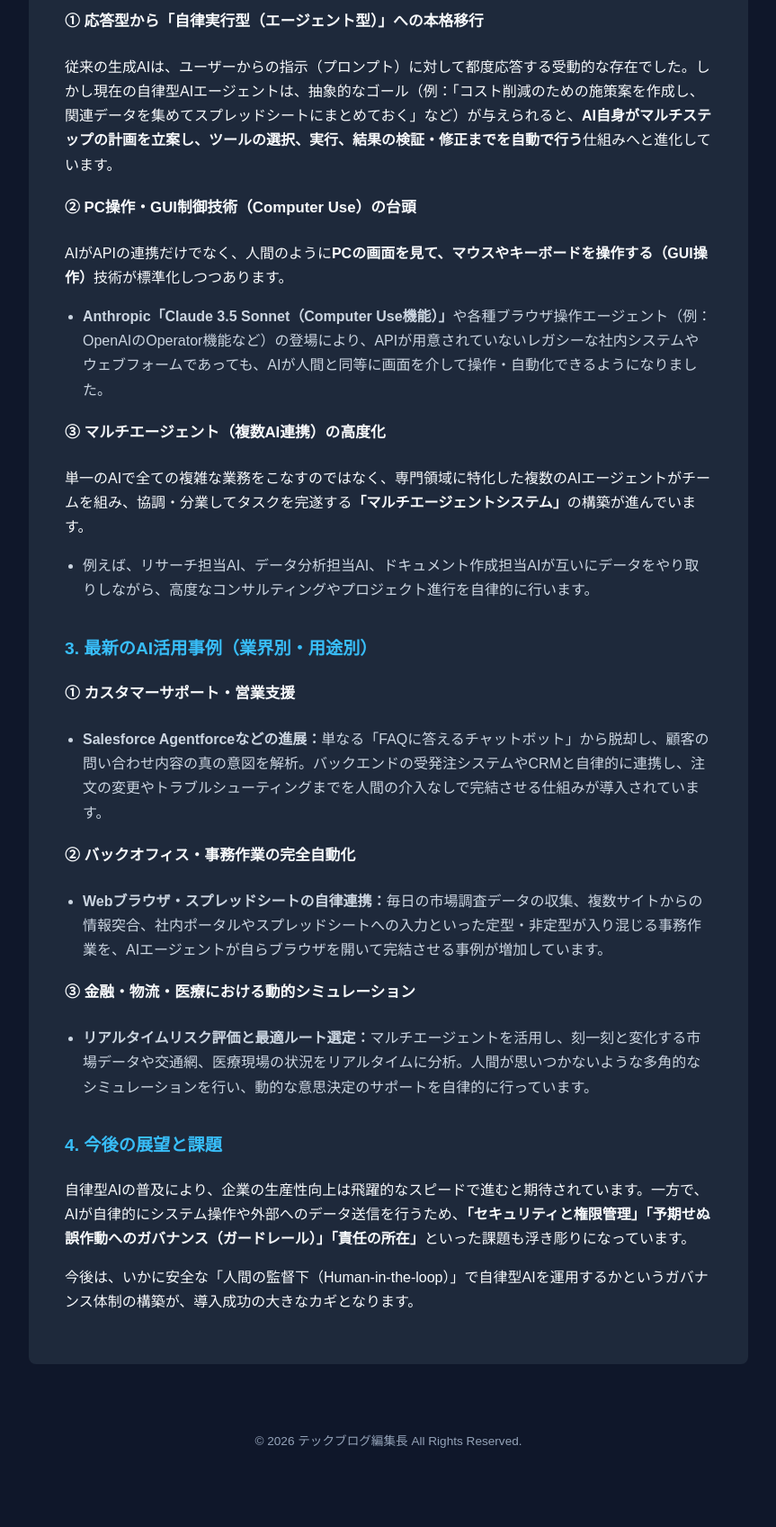
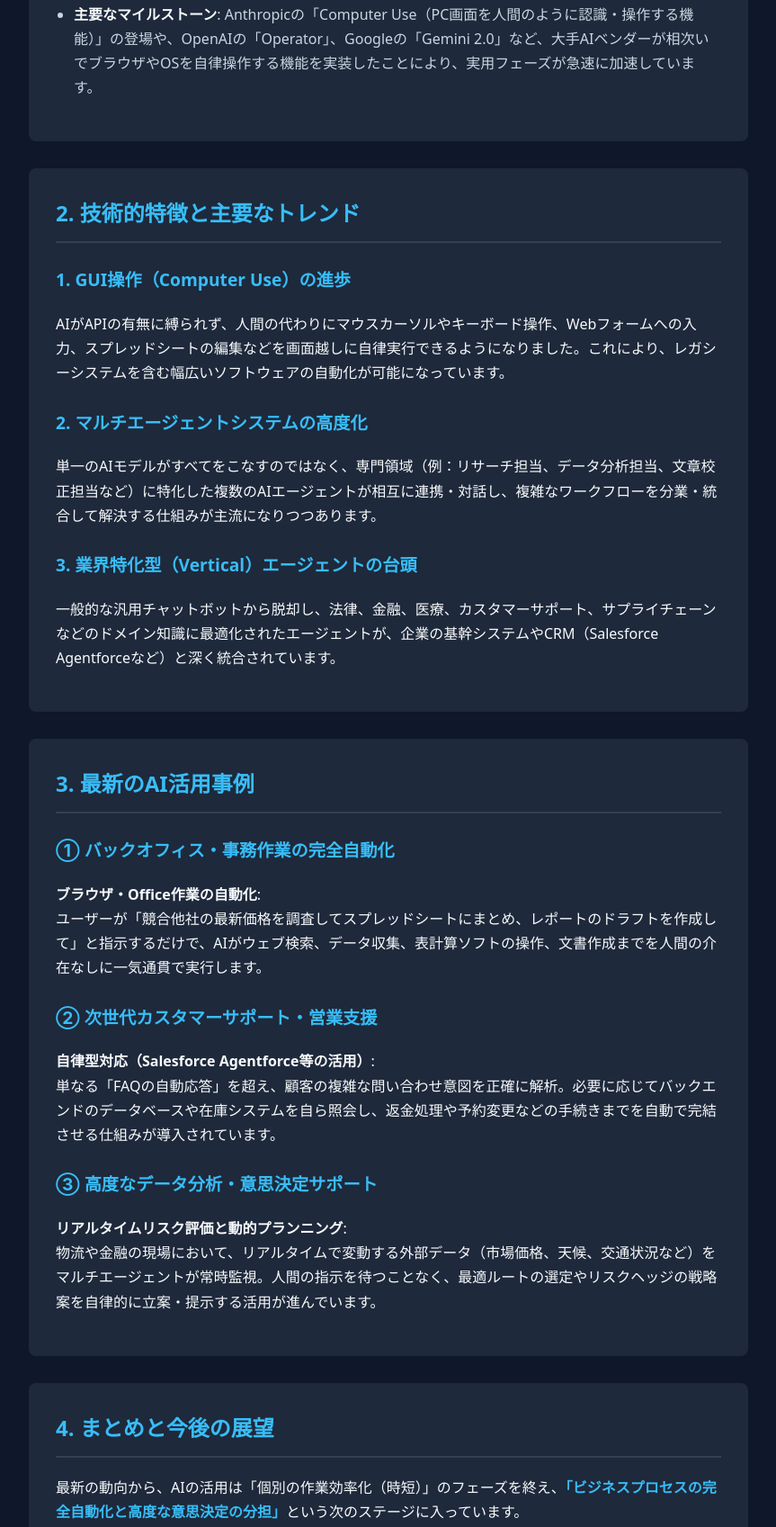
Before and after one commit to yoshi489100-ui/ai-news-blog, a plain HTML site: page index.html in a window 1280 px wide. Shown: the part 726-2423 px from the top of the page at 90% size, without its empty margins (208-1071 px from the left). Drawn offline with Linux system fonts and the light colour scheme.

Commit message:
Auto-updated by AI Agent [skip ci]

```diff
--- a/index.html
+++ b/index.html
@@ -4,85 +4,76 @@
 <head>
     <meta charset="UTF-8">
     <meta name="viewport" content="width=device-width, initial-scale=1.0">
-    <title>【2026年】AI技術動向リポート：自律実行型AIエージェントの全貌</title>
+    <title>2026年 AI技術動向自動リサーチマガジン</title>
 </head>
-<body style="background-color: #0f172a; color: #f8fafc; font-family: sans-serif; margin: 0; padding: 40px 20px; line-height: 1.7;">
+<body style="margin: 0; padding: 0; background-color: #0f172a; color: #f8fafc; font-family: system-ui, -apple-system, BlinkMacSystemFont, 'Segoe UI', Roboto, Oxygen, Ubuntu, Cantarell, 'Open Sans', 'Helvetica Neue', sans-serif; line-height: 1.7;">
 
-    <div style="max-width: 800px; margin: 0 auto;">
+    <!-- 全体コンテナ -->
+    <div style="max-width: 800px; margin: 0 auto; padding: 40px 20px;">
 
-        <!-- ヘッダーセクション -->
-        <header style="background-color: #1e293b; padding: 30px; border-radius: 8px; margin-bottom: 40px; text-align: center; border-left: 5px solid #38bdf8;">
-            <p style="color: #38bdf8; font-size: 0.9rem; font-weight: bold; margin: 0 0 10px 0; letter-spacing: 1px;">2026年11月19日 更新</p>
-            <h1 style="color: #f8fafc; font-size: 1.8rem; margin: 0 0 15px 0;">2026年 AI技術動向自動リサーチマガジン</h1>
-            <p style="color: #94a3b8; font-size: 0.95rem; margin: 0;">テックブログ編集長が読み解く、最新AIトレンドと実用化の最前線</p>
+        <!-- ヘッダー -->
+        <header style="text-align: center; margin-bottom: 50px; padding: 40px 20px; background-color: #1e293b; border-radius: 8px; border-bottom: 4px solid #38bdf8;">
+            <p style="color: #38bdf8; font-size: 0.9rem; font-weight: bold; letter-spacing: 2px; margin-bottom: 10px; text-transform: uppercase;">Tech Blog Editorial Department</p>
+            <h1 style="font-size: 2.2rem; margin: 0 0 15px 0; color: #f8fafc;">2026年 AI技術動向自動リサーチマガジン</h1>
+            <p style="color: #94a3b8; font-size: 0.95rem; margin: 0;">公開日：2026年11月20日</p>
         </header>
 
-        <!-- メインコンテンツ -->
+        <!-- 記事本文 -->
         <main>
-            <article style="background-color: #1e293b; padding: 40px; border-radius: 8px; margin-bottom: 30px;">
+            <!-- セクション1 -->
+            <section style="background-color: #1e293b; padding: 30px; border-radius: 8px; margin-bottom: 30px;">
+                <h2 style="color: #38bdf8; font-size: 1.5rem; border-bottom: 2px solid #334155; padding-bottom: 10px; margin-top: 0;">1. 全体動向：生成AIから「自律実行型AIエージェント」へのパラダイムシフト</h2>
+                <p>これまでの生成AI（ChatGPT等のチャットボットや画像生成AI）は、「ユーザーの細かな指示に対し、テキストや画像をその都度応答する（受動的なサポート）」ことが中心でした。</p>
+                <p>しかし、最新の技術トレンドは<strong style="color: #38bdf8;">「自律実行型AIエージェント（Autonomous AI Agents）」</strong>へ完全に軸足を移しています。</p>
 
-                <h2 style="color: #38bdf8; font-size: 1.5rem; border-bottom: 2px solid #38bdf8; padding-bottom: 8px; margin-top: 0;">【調査レポート】完全自動化・自律型AI技術の最新動向と活用事例</h2>
-
-                <!-- セクション1 -->
-                <section style="margin-top: 35px;">
-                    <h3 style="color: #38bdf8; font-size: 1.2rem;">1. エグゼクティブサマリー（総括）</h3>
-                    <p>AI技術は、テキストや画像の生成に特化していた「応答型（プロンプト依存型）」から、明確なゴールに向けて自ら思考・計画・実行を行う<strong>「自律実行型AIエージェント（Agentic AI）」</strong>への移行を急速に果たしています。</p>
-                    <p>近年の大規模言語モデル（LLM）の高度化に加え、AIが直接PCの画面操作やWebブラウザを制御する技術（Computer Useなど）が実用化されたことで、単なる業務の「部分的な効率化」から、複雑な業務プロセスの「完全自動化」へとフェーズが大きくシフトしています。</p>
+                <ul style="padding-left: 20px; color: #cbd5e1;">
+                    <li style="margin-bottom: 12px;"><strong style="color: #f8fafc;">自律性の獲得</strong>: 人間が抽象的なゴールや目標を設定するだけで、AI自身が計画（プランニング）を立て、タスクを分解し、外部ツール（Webブラウザ、API、社内システム）を自ら操作して実行し、さらに結果を検証・修正してゴールまで到達する能力を獲得しました。</li>
+                    <li style="margin-bottom: 12px;"><strong style="color: #f8fafc;">主要なマイルストーン</strong>: Anthropicの「Computer Use（PC画面を人間のように認識・操作する機能）」の登場や、OpenAIの「Operator」、Googleの「Gemini 2.0」など、大手AIベンダーが相次いでブラウザやOSを自律操作する機能を実装したことにより、実用フェーズが急速に加速しています。</li>
+                </ul>
             </section>
 
             <!-- セクション2 -->
-                <section style="margin-top: 35px;">
-                    <h3 style="color: #38bdf8; font-size: 1.2rem;">2. 完全自動化・自律型AIの最新技術動向</h3>
+            <section style="background-color: #1e293b; padding: 30px; border-radius: 8px; margin-bottom: 30px;">
+                <h2 style="color: #38bdf8; font-size: 1.5rem; border-bottom: 2px solid #334155; padding-bottom: 10px; margin-top: 0;">2. 技術的特徴と主要なトレンド</h2>
 
-                    <h4 style="color: #f8fafc; font-size: 1.05rem; margin-top: 20px;">① 応答型から「自律実行型（エージェント型）」への本格移行</h4>
-                    <p>従来の生成AIは、ユーザーからの指示（プロンプト）に対して都度応答する受動的な存在でした。しかし現在の自律型AIエージェントは、抽象的なゴール（例：「コスト削減のための施策案を作成し、関連データを集めてスプレッドシートにまとめておく」など）が与えられると、<strong>AI自身がマルチステップの計画を立案し、ツールの選択、実行、結果の検証・修正までを自動で行う</strong>仕組みへと進化しています。</p>
+                <h3 style="color: #38bdf8; font-size: 1.2rem; margin-top: 25px;">1. GUI操作（Computer Use）の進歩</h3>
+                <p>AIがAPIの有無に縛られず、人間の代わりにマウスカーソルやキーボード操作、Webフォームへの入力、スプレッドシートの編集などを画面越しに自律実行できるようになりました。これにより、レガシーシステムを含む幅広いソフトウェアの自動化が可能になっています。</p>
 
-                    <h4 style="color: #f8fafc; font-size: 1.05rem; margin-top: 20px;">② PC操作・GUI制御技術（Computer Use）の台頭</h4>
-                    <p>AIがAPIの連携だけでなく、人間のように<strong>PCの画面を見て、マウスやキーボードを操作する（GUI操作）</strong>技術が標準化しつつあります。</p>
-                    <ul style="padding-left: 20px; color: #cbd5e1;">
-                        <li style="margin-bottom: 8px;"><strong>Anthropic「Claude 3.5 Sonnet（Computer Use機能）」</strong>や各種ブラウザ操作エージェント（例：OpenAIのOperator機能など）の登場により、APIが用意されていないレガシーな社内システムやウェブフォームであっても、AIが人間と同等に画面を介して操作・自動化できるようになりました。</li>
-                    </ul>
+                <h3 style="color: #38bdf8; font-size: 1.2rem; margin-top: 25px;">2. マルチエージェントシステムの高度化</h3>
+                <p>単一のAIモデルがすべてをこなすのではなく、専門領域（例：リサーチ担当、データ分析担当、文章校正担当など）に特化した複数のAIエージェントが相互に連携・対話し、複雑なワークフローを分業・統合して解決する仕組みが主流になりつつあります。</p>
 
-                    <h4 style="color: #f8fafc; font-size: 1.05rem; margin-top: 20px;">③ マルチエージェント（複数AI連携）の高度化</h4>
-                    <p>単一のAIで全ての複雑な業務をこなすのではなく、専門領域に特化した複数のAIエージェントがチームを組み、協調・分業してタスクを完遂する<strong>「マルチエージェントシステム」</strong>の構築が進んでいます。</p>
-                    <ul style="padding-left: 20px; color: #cbd5e1;">
-                        <li>例えば、リサーチ担当AI、データ分析担当AI、ドキュメント作成担当AIが互いにデータをやり取りしながら、高度なコンサルティングやプロジェクト進行を自律的に行います。</li>
-                    </ul>
+                <h3 style="color: #38bdf8; font-size: 1.2rem; margin-top: 25px;">3. 業界特化型（Vertical）エージェントの台頭</h3>
+                <p>一般的な汎用チャットボットから脱却し、法律、金融、医療、カスタマーサポート、サプライチェーンなどのドメイン知識に最適化されたエージェントが、企業の基幹システムやCRM（Salesforce Agentforceなど）と深く統合されています。</p>
             </section>
 
             <!-- セクション3 -->
-                <section style="margin-top: 35px;">
-                    <h3 style="color: #38bdf8; font-size: 1.2rem;">3. 最新のAI活用事例（業界別・用途別）</h3>
+            <section style="background-color: #1e293b; padding: 30px; border-radius: 8px; margin-bottom: 30px;">
+                <h2 style="color: #38bdf8; font-size: 1.5rem; border-bottom: 2px solid #334155; padding-bottom: 10px; margin-top: 0;">3. 最新のAI活用事例</h2>
 
-                    <h4 style="color: #f8fafc; font-size: 1.05rem; margin-top: 20px;">① カスタマーサポート・営業支援</h4>
-                    <ul style="padding-left: 20px; color: #cbd5e1;">
-                        <li><strong>Salesforce Agentforceなどの進展：</strong>単なる「FAQに答えるチャットボット」から脱却し、顧客の問い合わせ内容の真の意図を解析。バックエンドの受発注システムやCRMと自律的に連携し、注文の変更やトラブルシューティングまでを人間の介入なしで完結させる仕組みが導入されています。</li>
-                    </ul>
+                <h3 style="color: #38bdf8; font-size: 1.2rem; margin-top: 25px;">① バックオフィス・事務作業の完全自動化</h3>
+                <p><strong style="color: #f8fafc;">ブラウザ・Office作業の自動化</strong>:<br>
+                ユーザーが「競合他社の最新価格を調査してスプレッドシートにまとめ、レポートのドラフトを作成して」と指示するだけで、AIがウェブ検索、データ収集、表計算ソフトの操作、文書作成までを人間の介在なしに一気通貫で実行します。</p>
 
-                    <h4 style="color: #f8fafc; font-size: 1.05rem; margin-top: 20px;">② バックオフィス・事務作業の完全自動化</h4>
-                    <ul style="padding-left: 20px; color: #cbd5e1;">
-                        <li><strong>Webブラウザ・スプレッドシートの自律連携：</strong>毎日の市場調査データの収集、複数サイトからの情報突合、社内ポータルやスプレッドシートへの入力といった定型・非定型が入り混じる事務作業を、AIエージェントが自らブラウザを開いて完結させる事例が増加しています。</li>
-                    </ul>
+                <h3 style="color: #38bdf8; font-size: 1.2rem; margin-top: 25px;">② 次世代カスタマーサポート・営業支援</h3>
+                <p><strong style="color: #f8fafc;">自律型対応（Salesforce Agentforce等の活用）</strong>:<br>
+                単なる「FAQの自動応答」を超え、顧客の複雑な問い合わせ意図を正確に解析。必要に応じてバックエンドのデータベースや在庫システムを自ら照会し、返金処理や予約変更などの手続きまでを自動で完結させる仕組みが導入されています。</p>
 
-                    <h4 style="color: #f8fafc; font-size: 1.05rem; margin-top: 20px;">③ 金融・物流・医療における動的シミュレーション</h4>
-                    <ul style="padding-left: 20px; color: #cbd5e1;">
-                        <li><strong>リアルタイムリスク評価と最適ルート選定：</strong>マルチエージェントを活用し、刻一刻と変化する市場データや交通網、医療現場の状況をリアルタイムに分析。人間が思いつかないような多角的なシミュレーションを行い、動的な意思決定のサポートを自律的に行っています。</li>
-                    </ul>
+                <h3 style="color: #38bdf8; font-size: 1.2rem; margin-top: 25px;">③ 高度なデータ分析・意思決定サポート</h3>
+                <p><strong style="color: #f8fafc;">リアルタイムリスク評価と動的プランニング</strong>:<br>
+                物流や金融の現場において、リアルタイムで変動する外部データ（市場価格、天候、交通状況など）をマルチエージェントが常時監視。人間の指示を待つことなく、最適ルートの選定やリスクヘッジの戦略案を自律的に立案・提示する活用が進んでいます。</p>
             </section>
 
             <!-- セクション4 -->
-                <section style="margin-top: 35px;">
-                    <h3 style="color: #38bdf8; font-size: 1.2rem;">4. 今後の展望と課題</h3>
-                    <p>自律型AIの普及により、企業の生産性向上は飛躍的なスピードで進むと期待されています。一方で、AIが自律的にシステム操作や外部へのデータ送信を行うため、<strong>「セキュリティと権限管理」「予期せぬ誤作動へのガバナンス（ガードレール）」「責任の所在」</strong>といった課題も浮き彫りになっています。</p>
-                    <p>今後は、いかに安全な「人間の監督下（Human-in-the-loop）」で自律型AIを運用するかというガバナンス体制の構築が、導入成功の大きなカギとなります。</p>
+            <section style="background-color: #1e293b; padding: 30px; border-radius: 8px; margin-bottom: 30px;">
+                <h2 style="color: #38bdf8; font-size: 1.5rem; border-bottom: 2px solid #334155; padding-bottom: 10px; margin-top: 0;">4. まとめと今後の展望</h2>
+                <p>最新の動向から、AIの活用は「個別の作業効率化（時短）」のフェーズを終え、<strong style="color: #38bdf8;">「ビジネスプロセスの完全自動化と高度な意思決定の分担」</strong>という次のステージに入っています。</p>
+                <p>今後は、自律実行型AIの暴走を防ぐためのセキュリティ・ガバナンスの確立や、人間とAIエージェントがどのように協調して組織を動かしていくか（オーケストレーション）が、企業の競争力を左右する重要な鍵となります。</p>
             </section>
-
-            </article>
         </main>
 
         <!-- フッター -->
-        <footer style="text-align: center; color: #94a3b8; font-size: 0.85rem; margin-top: 40px; padding: 20px 0;">
-            <p>&copy; 2026 テックブログ編集長 All Rights Reserved.</p>
+        <footer style="text-align: center; margin-top: 50px; padding: 20px; color: #64748b; font-size: 0.85rem;">
+            <p>&copy; 2026 テックブログ編集長. All rights reserved.</p>
         </footer>
 
     </div>
```
Lines whose indentation alone changed are shown as unchanged.
